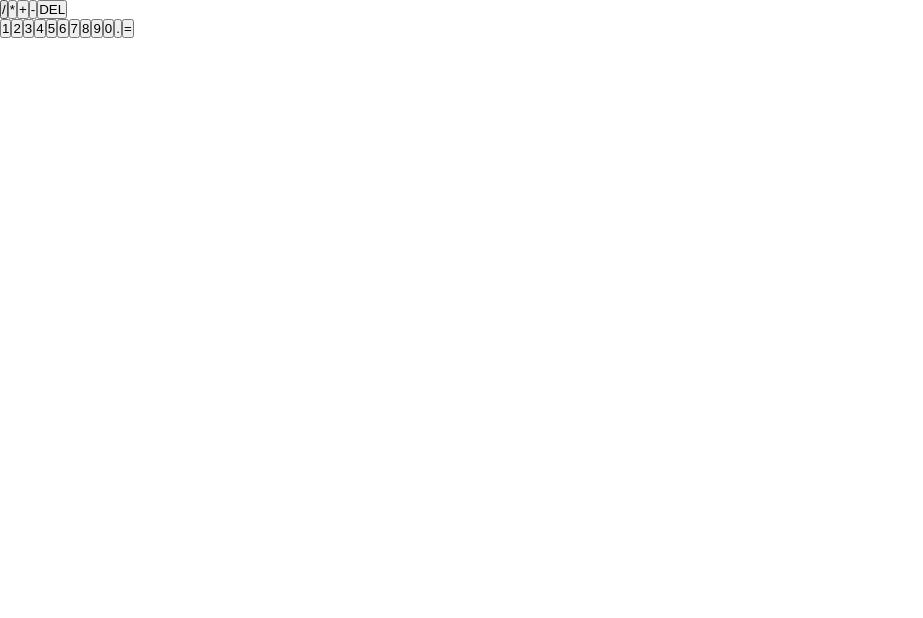
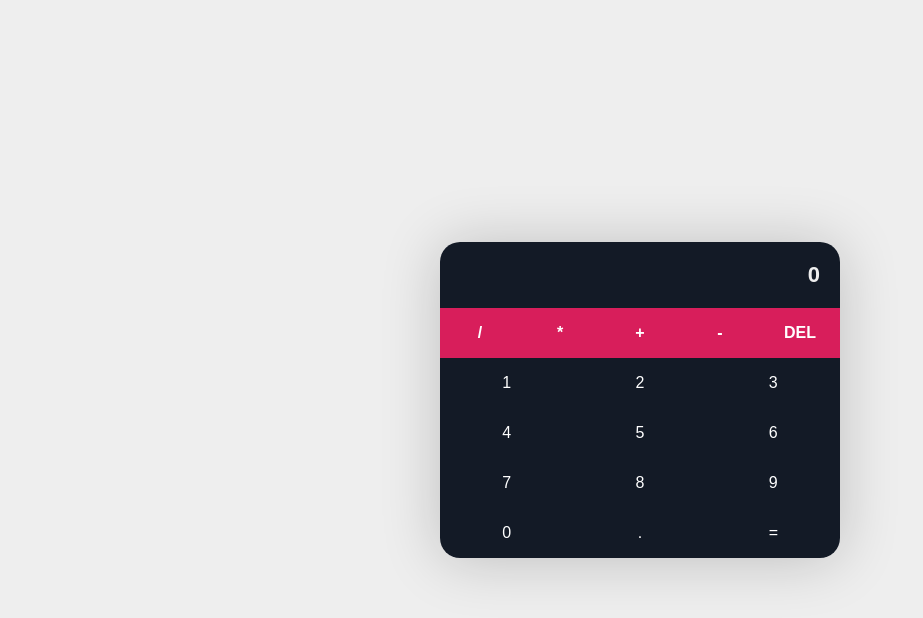
Before and after one commit to JardiinWD/react-calculator, a React (Create React App) app: page / in a window 1280 px wide. Shown: the top 618 px of the page, without its empty margins (0-923 px from the left). Built offline with nearby package versions, Linux system fonts and the light colour scheme.

Commit message:
Aggiunto svariate costanti e condizioni al click dei bottoni

```diff
--- a/src/App.js
+++ b/src/App.js
@@ -1,5 +1,21 @@
+import { useState } from "react";
+
+
 
 function App() {
+
+  /* Ora sto dicendo che il calcolo sarà strettamente collegato alla function prestabilità di React */
+  const [calc, setCalc] = useState('')
+  /* Stesso discorso per il risultato */
+  const [result, setResult] = useState('')
+  /* per operatori */
+  const operators = ['/', '*', '+', '-', '.'];
+  /* Arrow Function per l'update del calcolo */
+  const updateCalc = value => {
+    /* Quindi la funzione setCalc chiamata sopra */
+    setCalc(calc + value);
+  }
+
 
   /* Costante per i numeri */
   const createDigits = () => {
@@ -22,17 +38,21 @@ function App() {
       {/* Div principale per la calcolatrice */}
       <div className="calculator">
         {/* Display Calcolatrice */}
-        <div className="display"></div>
+        <div className="display">
+          {/* Se il risultato è 0 allora in parte al result non lasci niente */}
+          {result ? <span>(0)</span> : ''}
+          {calc || '0'}
+        </div>
         {/* Operatori +/-/:/* */}
         <div className="operators">
           {/* Diviso */}
-          <button>/</button>
+          <button onClick={() => updateCalc('/')}>/</button>
           {/* Moltiplicazione */}
-          <button>*</button>
+          <button onClick={() => updateCalc('*')}>*</button>
           {/* Addizione */}
-          <button>+</button>
+          <button onClick={() => updateCalc('+')}>+</button>
           {/* Sottrazione */}
-          <button>-</button>
+          <button onClick={() => updateCalc('-')}>-</button>
           {/* Delete Button */}
           <button>DEL</button>
         </div>
--- a/src/index.css
+++ b/src/index.css
@@ -1,4 +1,6 @@
-/*region Generali  */
+/*region utilities  */
+
+/* Regola generale */
 * {
   margin: 0;
   padding: 0 ;
@@ -10,14 +12,92 @@
   --primary: #d81e5b;
   --secondary: #8c38ff;
   --darker:#131a26;
-  --lighter: white;
+  --lighter: #eee;
 }
 
 body {
   font-family: 'Fira Sans', sans-serif;
+  /* Stile */
+  background-color: var(--lighter);
+}
+
+.App {
+  display: flex;
+  min-height: 100vh;
+  align-items: center;
+  justify-content: center;
+  padding: 16px;
+}
+
+button {
+  appearance: none;
+  border: none;
+  outline: none;
+  color:#fff;
+  font-size: 16px;
+  padding: 16px;
+  cursor: pointer;
+  transition: 0.4s;
+}
+
+/* All'hover si scurisce un pò */
+button:hover {
+  opacity: 0.9;
+}
+
+/*endregion */
+
+
+/*region Calculator */
+.calculator {
+  width: 100%;
+  max-width: 400px;
+  background-color: #fff;
+  border-radius: 20px;
+  overflow-x: hidden;
+  box-shadow: 0px 2px 60px rgba(0, 0, 0, 0.2);
 }
 /*endregion */
 
+/*region Display */
+.display {
+  padding: 20px;
+  text-align: right;
+  background-color: var(--darker);
+  color: var(--lighter);
+  font-size: 22px;
+  font-weight: 700;
+}
+
+/* Span è il risultato dell'operazione */
+.display span {
+  font-size: 16px;
+  color: #888;
+}
+/*endregion */
+
+/*region Operators */
+
+.operators {
+  display: flex;
+}
+
+.operators button {
+  flex: 1 1 0%;
+  background-color: var(--primary);
+  font-weight: 800;
+}
+
+.digits {
+  display: flex;
+  flex-wrap: wrap;
+}
+
+.digits button {
+  flex: 1 1 calc(100% / 3);
+  max-width: calc(100% / 3);
+  background-color: var(--darker);
+}
 
 
-/* Regola generale */
+/*endregion */
```
